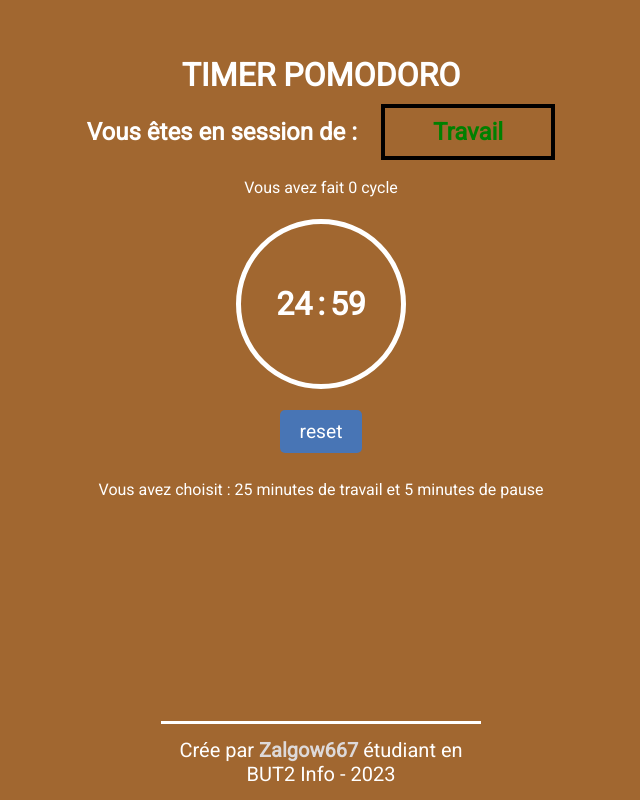
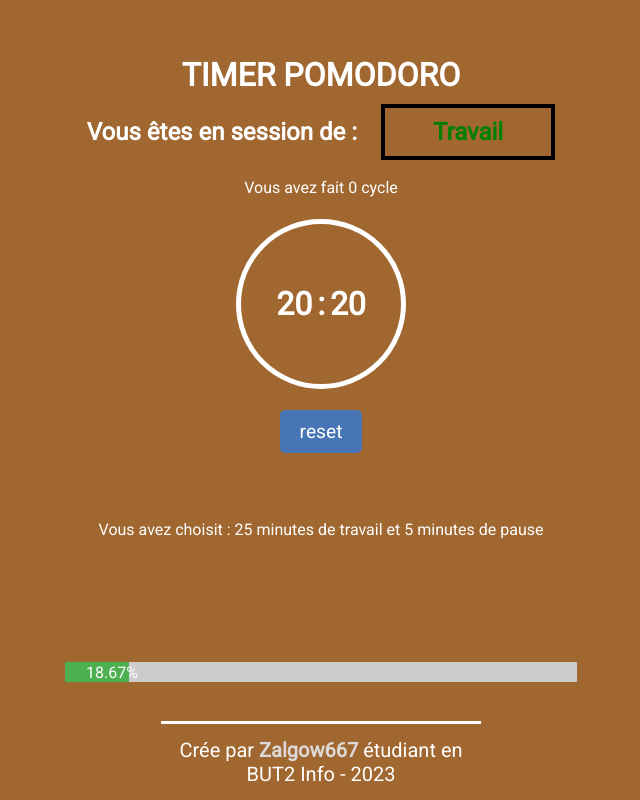
Before and after one commit to Zalgow667/TD1_Zalgow_POMODORO, a plain HTML site: page index.html in a window 1280 px wide. Both pictures are taken after a click on the button "start". Shown: the whole page, without its empty margins (319-959 px from the left). Drawn offline with Linux system fonts and the light colour scheme.

Commit message:
ajout d'une bar de progression, mise à jour du titre avec le timer

```diff
--- a/index.html
+++ b/index.html
@@ -10,15 +10,15 @@
         <link href="https://fonts.googleapis.com/css2?family=Roboto&display=swap" rel="stylesheet">
         <link rel="shortcut icon" type="image/png" href="images/logo.png">
 
-        <title>Mon Pomodoro en JS !</title>
+        <title>25 : 00 - Pomodoro en JS !</title>
     </head>
     <body id="app">
         <h1 id="title">TIMER POMODORO</h1>
         <h2 id="session">Vous êtes en session de :<span id="type_session"></span></h2>
-        <p id="cycle">Vous avez fait <span id="nb_cycle">aucun</span><span id="pluriel"> cycle</span></p>
+        <p id="cycle">Vous avez fait <span id="nb_cycle">0</span><span id="pluriel"> cycle</span></p>
 
         <div id="timer">
-            <p id="minutes">00</p><p id="semicolon">:</p><p id="secondes">00</p>
+            <p id="minutes">25</p><p id="semicolon">:</p><p id="secondes">00</p>
         </div>
 
         <div class="circle"></div>
@@ -32,6 +32,13 @@
             <input type="number" placeholder="Entrez une valeur ici" id="choixMinutesP" value="5">
         </div>
 
+        <div id="progress-bar-container">
+            <div id="progress-bar">
+              <span id="progress-text">0%</span>
+            </div>
+        </div>
+
+
         <button type="button" id="confirm" onclick="getValue();">Envoyer vos valeurs</button>
         <p id="showChoice">Vous avez choisit : <span id="temps_work"></span> minutes de travail et <span id="temps_pause"></span> minutes de pause</p>
         <script src="./scripts/app.js"></script>
--- a/scripts/app.js
+++ b/scripts/app.js
@@ -17,12 +17,10 @@ const app = document.getElementById('app');
 
 let startTimer;
 let isSend = false;
-let cmpt_cycle = -1; // Compteur de cycle
+let cmpt_cycle = 0; // Compteur de cycle
 showChoice.style.visibility = "hidden"; // S'affiche quand le timer est lancer
 
-
-// Si le compteur de cycle est à 0 ou s'il n'y a aucun cycle, affiche "rien" dans le type de session
-if (cmpt_cycle === 0 || cycle.innerHTML == "aucun") {
+if (cmpt_cycle === 0 && !isSend) {
     ts.innerHTML = "rien";
 }
 
@@ -41,6 +39,15 @@ window.addEventListener('load', () => {
 // Ajout d'un écouteur a ma constante start, lance le pomdoro en cas de clique
 
 start.addEventListener('click', () => {
+
+    // Si le compteur de cycle est à 0 ou s'il n'y a aucun cycle, affiche "rien" dans le type de session
+    if (cmpt_cycle === 0 && !isSend) {
+        ts.innerHTML = "rien";
+    } else {
+        ts.innerHTML = "Travail";
+        ts.style.color = "green"
+    }
+
     if (isSend == false) {
         alert('Vous devez envoyer vos valeurs !');
     } else {
@@ -51,7 +58,7 @@ start.addEventListener('click', () => {
         showMinutesChoiceW.innerHTML = wmInput.value;
 
         if (startTimer === undefined) {
-            startTimer = setInterval(timer, 1000); // Utilisation de 1000ms pour chaque seconde
+            startTimer = setInterval(timer, 10); // Utilisation de 1000ms pour chaque seconde
             start.innerHTML = "reset";
         }
 
@@ -113,6 +120,10 @@ function timer() {
     let formattedMinutes = minutes.toString().padStart(2, '0');
     let formattedSecondes = secondes.toString().padStart(2, '0');
 
+    // Test
+
+    document.title = `${formattedMinutes} : ${formattedSecondes} - Pomodoro !`
+
     // Mettre à jour les éléments HTML
     m.innerHTML = formattedMinutes;
     s.innerHTML = formattedSecondes;
@@ -157,6 +168,19 @@ function timer() {
         let audio = new Audio("audio/cloche.mp3")
         audio.play();
     }
+
+    // Calculez le pourcentage de temps restant
+    const totalTime = cmpt_cycle % 2 === 0 ? wm * 60 : pm * 60; // En secondes
+    const remainingSeconds = minutes * 60 + secondes;
+    const progressPercentage = ((totalTime - remainingSeconds) / totalTime) * 100;
+
+    // Mettez à jour la largeur de la barre de progression
+    const progressBar = document.getElementById('progress-bar');
+    progressBar.style.width = `${progressPercentage}%`;
+
+    // Mettez à jour le texte du pourcentage
+    const progressText = document.getElementById('progress-text');
+    progressText.textContent = `${progressPercentage.toFixed(2)}%`;
 }
 
 //  Fonction servant à raffraichir la page
@@ -173,6 +197,10 @@ function getValue() {
     // Récupère les valeurs des inputs
     const pmValue = parseInt(pmInput.value);
     const wmValue = parseInt(wmInput.value);
+
+    if(wmValue >= 1){
+        m.innerHTML = wmValue;
+    }
 
     // Utilisez Math.max pour vous assurer que les valeurs sont positives
     const positivePmValue = Math.max(1, pmValue);
--- a/styles/styles.css
+++ b/styles/styles.css
@@ -156,6 +156,30 @@ footer {
     animation: blink .5s infinite;
 }
 
+#progress-bar-container {
+    width: 40%;
+    background-color: #ccc;
+    height: 20px;
+    margin-top: 20px;
+}
+
+#progress-bar {
+    width: 0;
+    height: 100%;
+    background-color: #4caf50;
+    transition: width 1s linear;
+    position: relative;
+}
+
+#progress-text {
+    position: absolute;
+    top: 50%;
+    left: 50%;
+    transform: translate(-50%, -50%);
+    color: white;
+    margin-left: 15px;
+  }
+
 /* Ajoutez cette classe pour le clignotement */
 @keyframes blink {
     0% {
```
